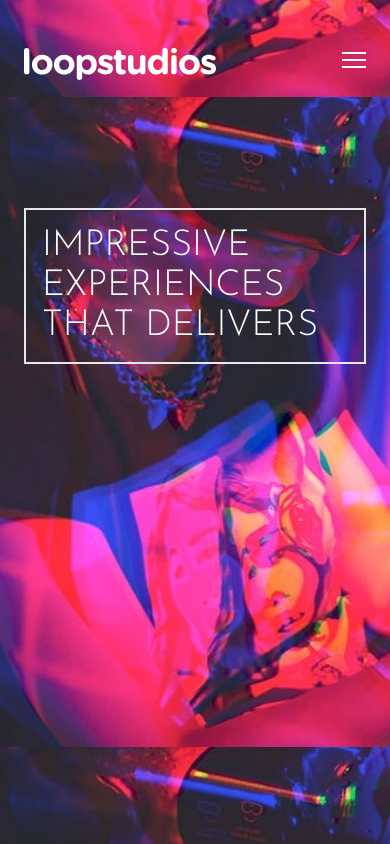
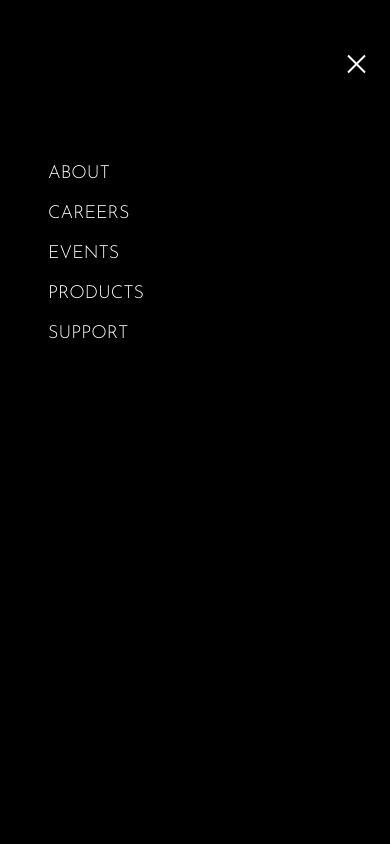
Before and after one commit to PingHuskar/Tailwind-CSS-From-Scratch, a website: page project/loopstudios/index.html in a window 390 px wide. Both pictures are taken after a click on the button 354 px from the left and 64 px from the top of the page. Shown: the top 844 px of the page. Drawn offline with Linux system fonts and the light colour scheme.

Commit message:
Mobile Menu & JavaScript

```diff
--- a/project/loopstudios/index.html
+++ b/project/loopstudios/index.html
@@ -47,8 +47,17 @@
           </div>
 
         </nav>
+
+        <div id="menu" class="absolute top-0 bottom-0 left-0 flex-col self-end hidden w-full min-h-screen py-1 pt-40 pl-12 space-y-3 text-lg text-white uppercase bg-black">
+          <a href="#" class="hover:text-pink-500">About</a>
+          <a href="#" class="hover:text-pink-500">Careers</a>
+          <a href="#" class="hover:text-pink-500">Events</a>
+          <a href="#" class="hover:text-pink-500">Products</a>
+          <a href="#" class="hover:text-pink-500">Support</a>
+        </div>
+
         <div class="max-w-lg p-4 mt-32 mb-32 font-sans text-4xl text-white uppercase border-2 md:p-10 md:m-32 md:mx-0 md:text-6xl">
-          Impressive Experiences That Delivers
+          Impressive Experiences That Deliver
         </div>
       </div>
     </section>
@@ -248,5 +257,6 @@
         </div>
       </div>
     </footer>
+    <script src="js/scripts.js"></script>
   </body>
 </html>
--- /dev/null
+++ b/project/loopstudios/js/scripts.js
@@ -0,0 +1,9 @@
+const btn = document.getElementById('menu-btn')
+const menu = document.getElementById('menu')
+const navToggle = () => {
+    btn.classList.toggle('open')
+    menu.classList.toggle('flex')
+    menu.classList.toggle('hidden')
+}
+
+btn.addEventListener('click', navToggle)
```
Also changed, not shown: project/loopstudios/css/style.css.
